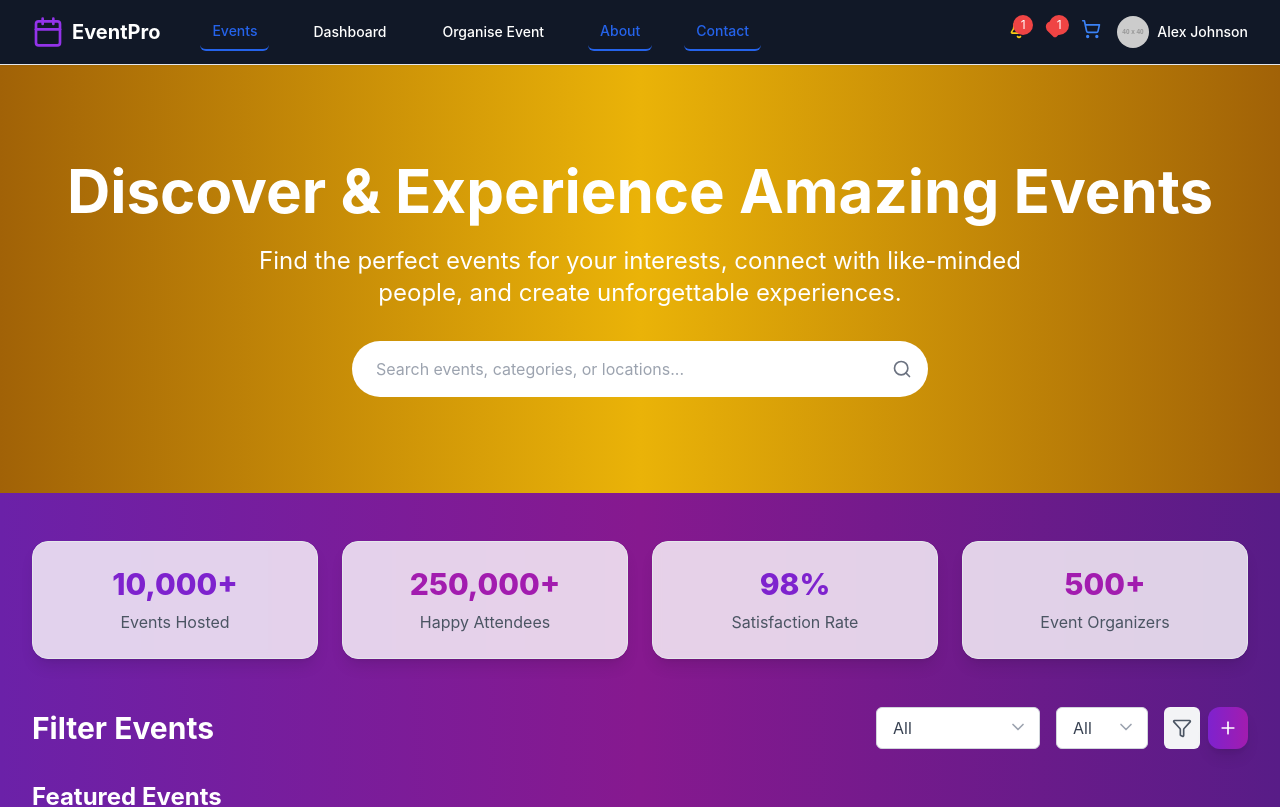
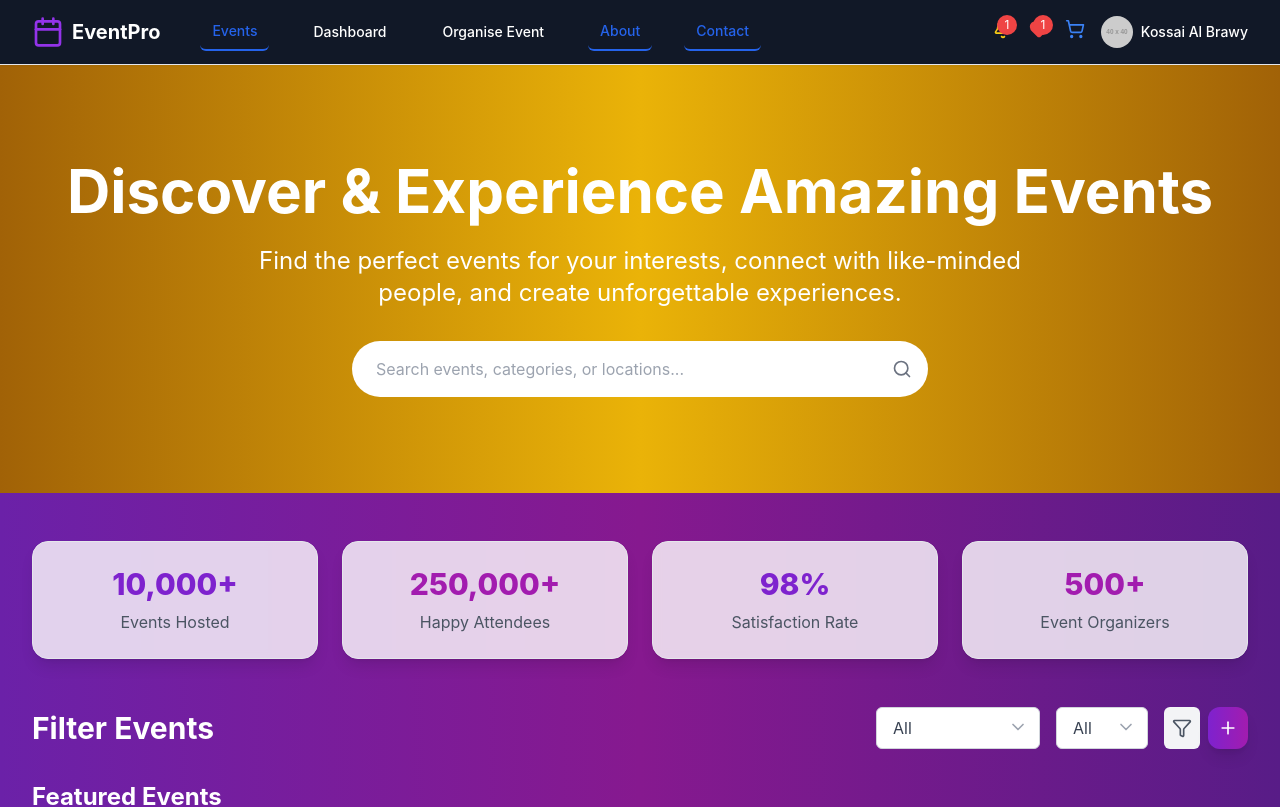
Before and after one commit to Kossai-Software/Event-Manager, a React (Vite) app in the folder Event_Manager_Front-end/: page / in a window 1280 px wide. Shown: the top 807 px of the page. Built offline with nearby package versions, Linux system fonts and the light colour scheme.

Commit message:
Update App.jsx

```diff
--- a/Event_Manager_Front-end/src/App.jsx
+++ b/Event_Manager_Front-end/src/App.jsx
@@ -1550,9 +1550,9 @@ const App = () => {
   const [selectedEvent, setSelectedEvent] = useState(null);
   const [draftToEdit, setDraftToEdit] = useState(null);
   const [user] = useState({
-    name: "Alex Johnson",
-    email: "alex.johnson@example.com",
-    avatar: "https://placehold.co/40x40/3b82f6/white?text=AJ",
+    name: "Kossai Al Brawy",
+    email: "Kossai.AL-Brawy@example.com",
+    avatar: "https://placehold.co/40x40/3b82f6/white?text=KA",
     favorites: [3]
   });
   const [cart, setCart] = useState([]);
@@ -1567,9 +1567,9 @@ const App = () => {
   const [favoritesOpen, setFavoritesOpen] = useState(false);
   const [checkoutStep, setCheckoutStep] = useState(0);
   const [checkoutData, setCheckoutData] = useState({
-    firstName: "Alex",
-    lastName: "Johnson",
-    email: "alex.johnson@example.com",
+    firstName: "Kossai",
+    lastName: "Al Brawy",
+    email: "Kossai.AL-Brawy@example.com",
     phone: "",
     cardNumber: "",
     expiry: "",
@@ -1577,7 +1577,7 @@ const App = () => {
     billingAddress: "",
     city: "",
     zip: "",
-    country: "United States"
+    country: "United Kingdom"
   });
   const [registrationSuccess, setRegistrationSuccess] = useState(null);
   const [drafts, setDrafts] = useState([]); // state for drafts
```
